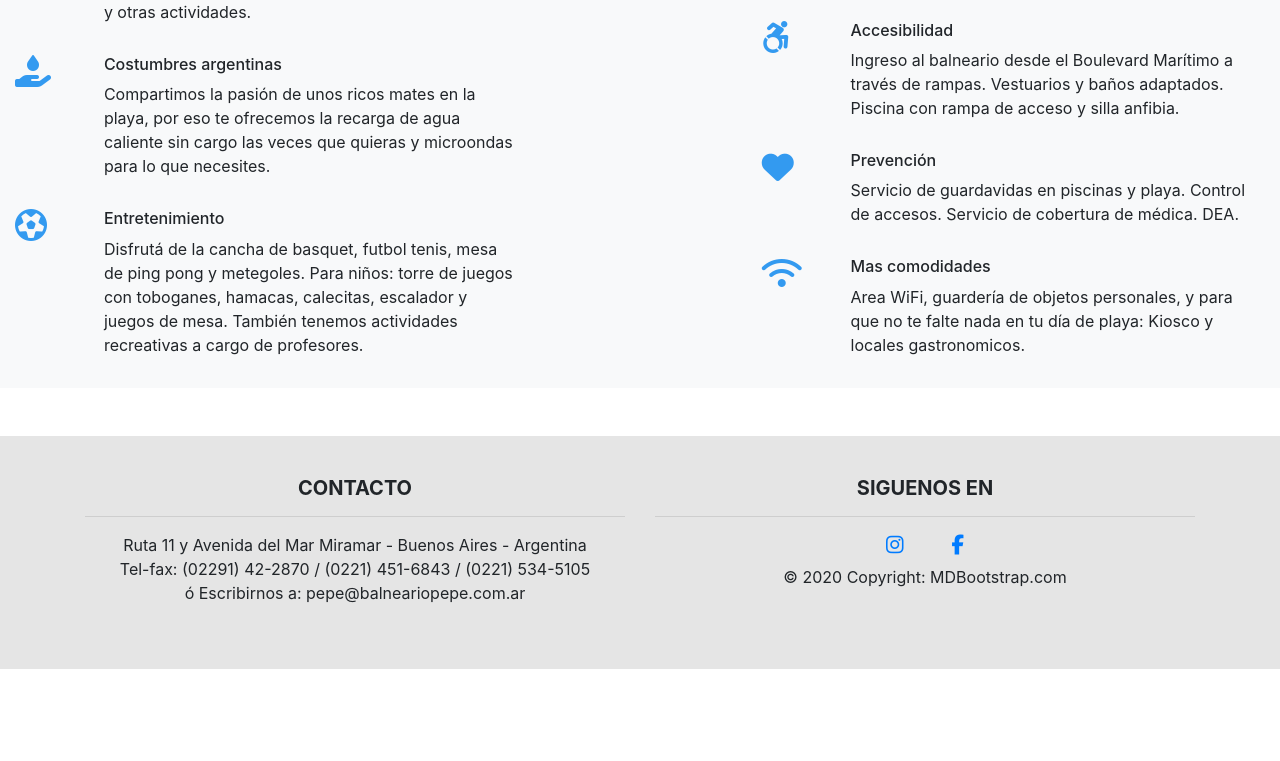
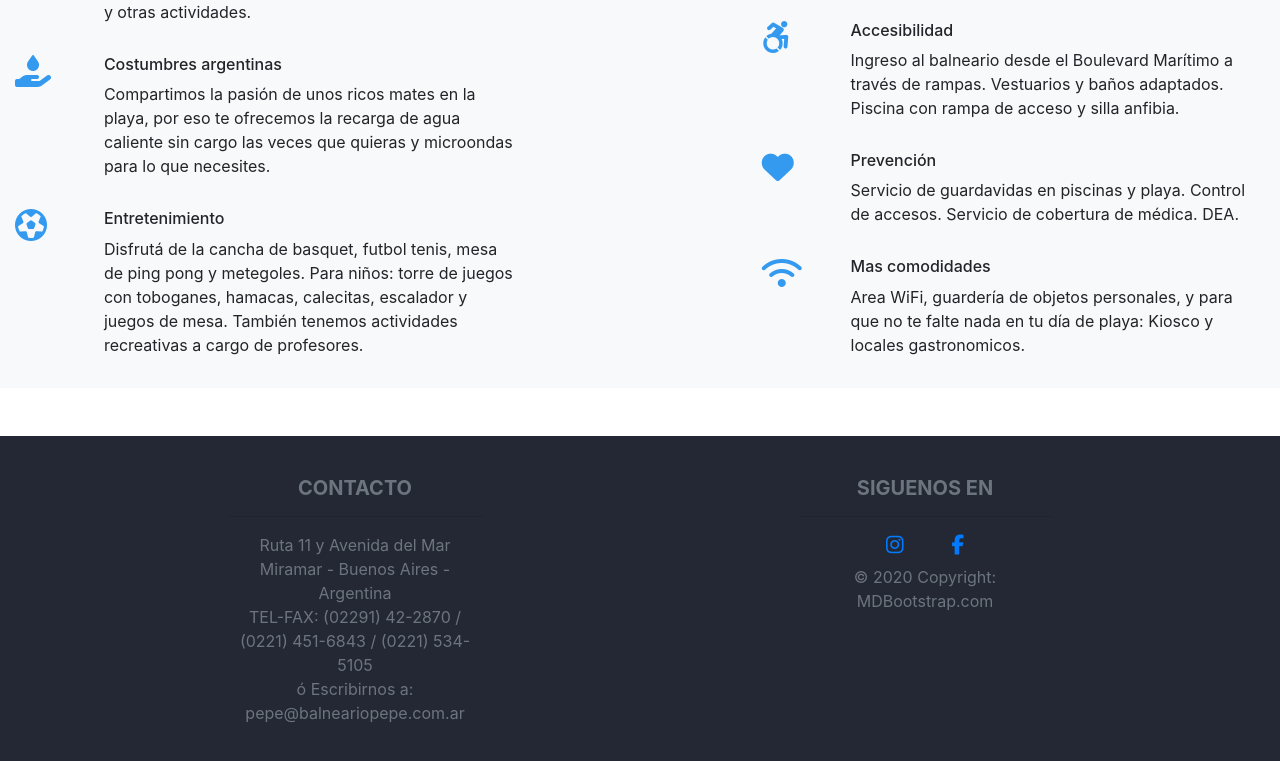
Before and after one commit to BealeStBluesBoy/balneario-frontend, an Angular app: page /home in a window 1280 px wide. Shown: the part 894-1655 px from the top of the page. Before the commit the page ends 1563 px from the top, so only its background shows below. Built offline with nearby package versions, Linux system fonts and the light colour scheme.

Commit message:
cambios de colores en footer

```diff
--- a/src/app/componenet/footer/footer.component.css
+++ b/src/app/componenet/footer/footer.component.css
@@ -1,3 +1,9 @@
 .fondo-busqueda {
-  background-color: rgb(1, 1, 1, 0.1);
+  background-color: #242834;
 }
+
+.rounded-circle{
+  background-color: #FFCC57;
+  border-color: #FFCC57;
+
+}
--- a/src/app/componenet/footer/footer.component.html
+++ b/src/app/componenet/footer/footer.component.html
@@ -1,24 +1,24 @@
 <footer
   class="page-footer font-small stylish-color-dark pt-4 fondo-busqueda pb-5"
 >
-  <div class="container text-center text-md-left">
+  <div class="container text-center text-md-left text-secondary">
     <div class="row">
-      <div class="col-md-6 mx-auto text-center">
-        <h5 class="font-weight-bold text-uppercase mt-3 mb-0">CONTACTO</h5>
+      <div class="col-md-3 mx-auto text-center">
+        <h5 class="font-weight-bold text-secondary mt-3 mb-0">CONTACTO</h5>
         <hr />
-        <p class="mb-0 mt-3">
+        <p class="mb-0 mt-3 text-secondary">
           Ruta 11 y Avenida del Mar Miramar - Buenos Aires - Argentina
         </p>
-        <p class="mb-0">
-          Tel-fax: (02291) 42-2870 / (0221) 451-6843 / (0221) 534-5105
+        <p class="mb-0 ">
+          TEL-FAX: (02291) 42-2870 / (0221) 451-6843 / (0221) 534-5105
         </p>
         <p>ó Escribirnos a: pepe@balneariopepe.com.ar</p>
       </div>
 
       <hr class="clearfix w-100 d-md-none" />
 
-      <div class="col-md-6 mx-auto text-center">
-        <h5 class="font-weight-bold text-uppercase mt-3 mb-0">SIGUENOS EN</h5>
+      <div class="col-md-3 mx-auto text-center">
+        <h5 class="font-weight-bold text-secondary mt-3 mb-0">SIGUENOS EN</h5>
         <hr />
         <ul class="list-unstyled">
           <li>
```
